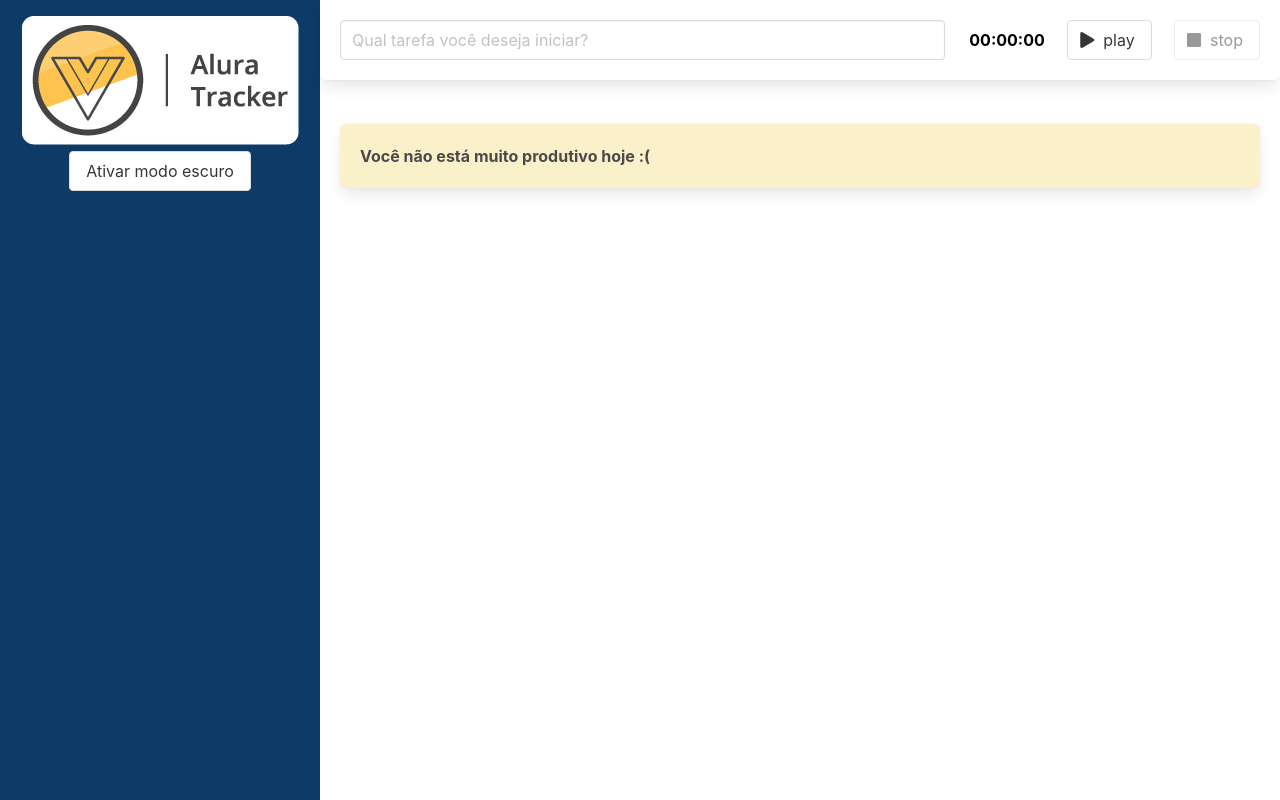
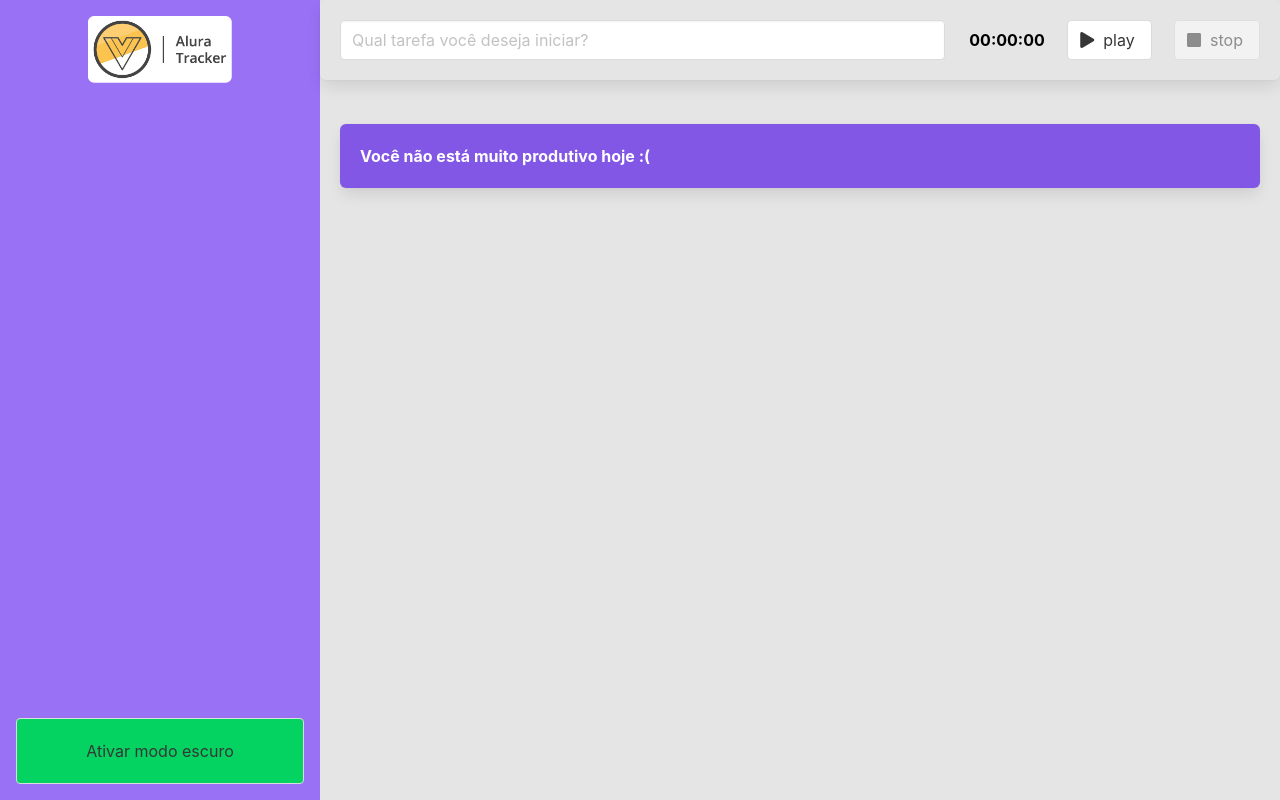
Before and after one commit to Qwwerty/alura-tracker, a Vue app: page /#/ in a window 1280 px wide. Built offline with nearby package versions, Linux system fonts and the light colour scheme.

Commit message:
refactor: ajustar cores do teme padrão

```diff
--- a/src/App.vue
+++ b/src/App.vue
@@ -10,7 +10,11 @@
       <Formulario @aoSalvarTarefa="salvarTarefa" />
       <div class="lista">
         <Tarefa v-for="(tarefa, key) in tarefas" :key="key" :tarefa="tarefa" />
-        <Box v-if="listaEstaVazia"> Você não está muito produtivo hoje :( </Box>
+        <Box v-if="listaEstaVazia">
+          <span class="mensagem-produtivo"
+            >Você não está muito produtivo hoje :(</span
+          >
+        </Box>
       </div>
     </div>
   </main>
@@ -58,17 +62,25 @@ export default defineComponent({
   padding: 1.25rem;
 }
 
+body {
+  background: #e5e5e5;
+}
+
 main {
-  --bg-primario: #fff;
+  --bg-primario: #e5e5e5;
   --texto-primario: #000;
 }
 
 main.modo-escuro {
-  --bg-primario: #2b2d42;
+  --bg-primario: #121214;
   --text-primario: #ddd;
 }
 
 .conteudo {
   background-color: var(--bg-primario);
 }
+
+.mensagem-produtivo {
+  color: #fff;
+}
 </style>
--- a/src/components/BarraLateral.vue
+++ b/src/components/BarraLateral.vue
@@ -1,9 +1,7 @@
 <template>
   <header>
-    <h1>
-      <img src="../assets/logo.png" alt="alura-tracker" />
-      <button class="button" @click="alterarTema">{{ textoBotao }}</button>
-    </h1>
+    <img src="../assets/logo.png" alt="alura-tracker" />
+    <button class="button" @click="alterarTema">{{ textoBotao }}</button>
   </header>
 </template>
 
@@ -37,11 +35,27 @@ export default defineComponent({
 <style scoped>
 header {
   padding: 1rem;
-  background: #0d3b66;
+  background: #9871f5;
   width: 100%;
   height: 100vh;
   text-align: center;
+
+  display: flex;
+  flex-direction: column;
+  justify-content: space-between;
+  align-items: center;
 }
+
+header > img {
+  width: 50%;
+}
+
+button {
+  width: 100%;
+  padding: 2rem;
+  background: #04d361;
+}
+
 @media only screen and (max-width: 768px) {
   header {
     padding: 2.5rem;
--- a/src/components/Box.vue
+++ b/src/components/Box.vue
@@ -1,5 +1,5 @@
 <template>
-  <div class="box has-text-weight-bold">
+  <div class="box has-text-weight-bold" :style="estilos">
     <slot />
   </div>
 </template>
@@ -9,11 +9,10 @@ import { defineComponent } from "vue";
 
 export default defineComponent({
   name: "Box",
+  data: () => ({
+    estilos: {
+      background: "#8257E5",
+    },
+  }),
 });
 </script>
-
-<style scoped>
-.box {
-  background: #faf0ca;
-}
-</style>
```
